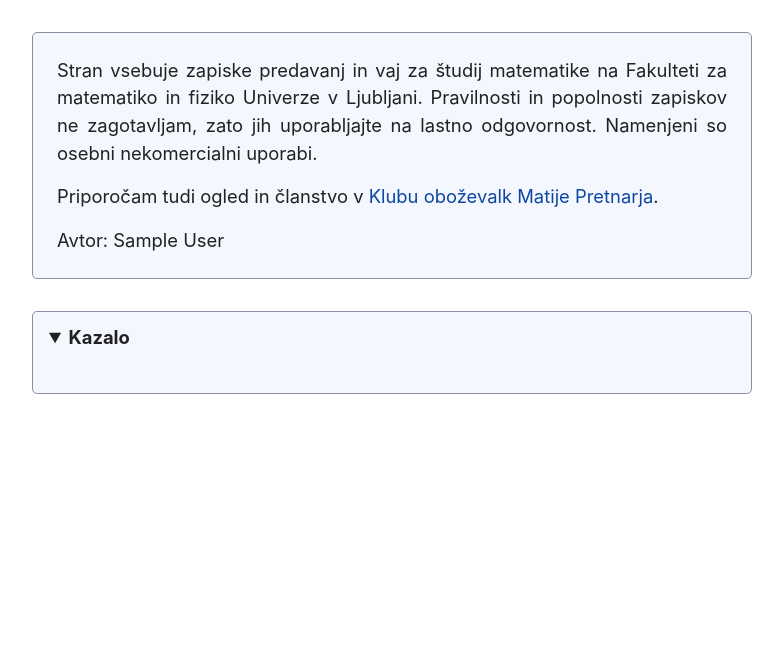
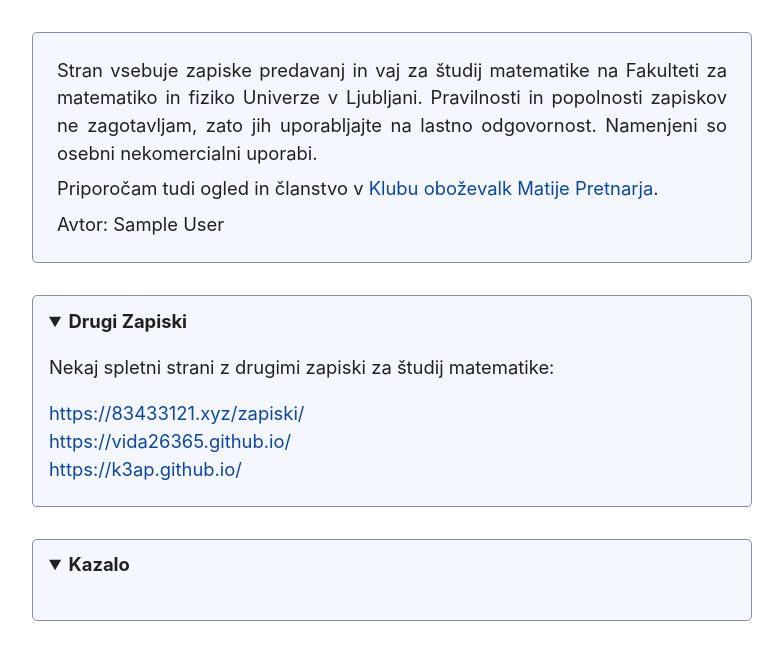
Before and after one commit to filips123/MathNotes, a Python web app: template templates/index.html in a window 1280 px wide. Shown: the part 134-800 px from the top of the page, without its empty margins (248-1031 px from the left). Run offline with Jinja, Linux system fonts and the light colour scheme; the template is opened without the code that fills it: most values are stand-ins (such as "Sample title", 1, 10 or a date in 2020).

Commit message:
Add links to other useful websites

```diff
--- a/assets/css/main.css
+++ b/assets/css/main.css
@@ -3,8 +3,8 @@ main {
 }
 
 p {
-  margin-top: 16px;
-  margin-bottom: 16px;
+  margin-top: 8px;
+  margin-bottom: 8px;
 }
 
 ul {
@@ -35,15 +35,15 @@ a {
   }
 }
 
-.toc {
+.navigation {
   margin-bottom: 2rem;
 }
 
-.toc > details {
+.navigation > details {
   margin-bottom: 0;
 }
 
-.toc > details > ul {
+.navigation > details > ul {
   padding-bottom: 0.7rem;
 }
 
--- a/templates/index.html
+++ b/templates/index.html
@@ -99,7 +99,24 @@
         <p class="author">Avtor: <span itemprop="author">{{ meta.author }}</span></p>
       </div>
 
-      <nav class="toc">
+      <nav class="navigation links">
+        <details open>
+          <summary>Drugi Zapiski</summary>
+          <p>Nekaj spletni strani z drugimi zapiski za študij matematike:</p>
+          <ul>
+            {% set links = [
+              "https://83433121.xyz/zapiski/",
+              "https://vida26365.github.io/",
+              "https://k3ap.github.io/",
+            ] %}
+            {% for url in links %}
+              <li><a href="{{ url }}" target="_blank">{{ url }}</a></li>
+            {% endfor %}
+          </ul>
+        </details>
+      </nav>
+
+      <nav class="navigation toc">
         <details open>
           <summary>Kazalo</summary>
           {{ render_toc(tree) }}
```
